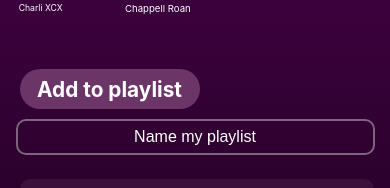
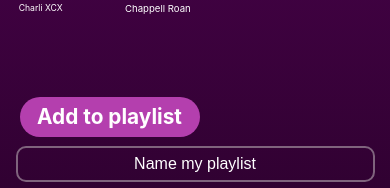
Before and after one commit to junluck/jamming_, a React (Create React App) app: page /home-page in a window 390 px wide. Both pictures are taken after a click on the picture 61 px from the left and 139 px from the top of the page. Shown: the part 232-420 px from the top of the page. Built offline with nearby package versions, Linux system fonts and the light colour scheme.

Commit message:
update responsiveness

```diff
--- a/src/Components/ExistiingPlaylist/ExistingPlaylist.css
+++ b/src/Components/ExistiingPlaylist/ExistingPlaylist.css
@@ -140,6 +140,11 @@
     margin-left: auto;
     margin-right: 30px;
     height: 40px;
+    transition: scale 100ms ease;
+
+}
+.loadMyPlaylist:active{
+    scale: 0.95;
 }
 
 .playlistAndButton{
--- a/src/Components/MyPlaylist/myPlaylist.js
+++ b/src/Components/MyPlaylist/myPlaylist.js
@@ -2,11 +2,11 @@
 import "../SearchBar/searchBar.css"
 
 //Function component that consist of all the songs being added to the playlist you want to submit to sptify
-function MyPlaylist({addPlaylist,setPlaylistName,setAddPlaylist,makePlaylist,isClicked,setIsClicked,searchResults,isClickedFour,setIsClickedFour,playlistName}){
+function MyPlaylist({addPlaylist,setPlaylistName,setAddPlaylist,makePlaylist,isClicked,setIsClicked,searchResults,isClickedFour,setIsClickedFour,playlistName,addToPlaylist,setAddToPlaylist}){
 
 return(
     <div className="addToPlaylist">
-        <div className="headingPlaylist">
+        <div className={addToPlaylist?"headingPlaylistActive":"headingPlaylist"}>
             <h3 className="addPlaylistHeading">Add to playlist</h3>
         </div>
         <input className="inputPlaylist" value={isClickedFour?"":playlistName} placeholder="Name my playlist" onChange={(e)=>{
@@ -51,6 +51,9 @@
 
                             });
                             setAddPlaylist(array)
+                            if(addPlaylist.length === 1){
+                                setAddToPlaylist(false)
+                            }
 
                         }}/>
                     </div>
--- a/src/Components/SearchBar/searchBar.css
+++ b/src/Components/SearchBar/searchBar.css
@@ -108,6 +108,16 @@
     grid-template-rows: 100%;
     align-items: center;
 
+}
+
+.headingPlaylistActive{
+    display:grid;
+    background-color: #b43fae;
+    width: 180px;
+    border-radius: 50px;
+    height:40px;
+    grid-template-rows: 100%;
+    align-items: center;
 }
 
 .addPlaylistHeading{
--- a/src/Components/SearchBar/searchBar.js
+++ b/src/Components/SearchBar/searchBar.js
@@ -3,7 +3,7 @@
 import { useState ,useEffect,useRef} from "react";
 
 //Function component that exports song search results
-function SearchBar({handlerSubmit, setSearch, setAddPlaylist, searchResults, addPlaylist, resetResults , setSearchResults , searchResultsTwo,isClicked,setIsClicked,resultHeading,searchResultsThree,isClickedFive,setSearchResultsThree}){
+function SearchBar({handlerSubmit, setSearch, setAddPlaylist, searchResults, addPlaylist, resetResults , isClicked,setIsClicked,resultHeading,searchResultsThree, setAddToPlaylist,addtoPlaylist}){
 
     const [translateAmount, setTranslateAmount] = useState(0);
     //useRef for div
@@ -118,6 +118,9 @@
                                             }
 
                                         });
+                                        if(addPlaylist.length === 1){
+                                            setAddToPlaylist(false)
+                                        }
 
                                     }}/>
                                     <img src={element.albumPhoto} className={ isClicked[index] ? "songPictureActive" : "songPictureDeactive"}  onClick={(e)=>{
@@ -125,9 +128,15 @@
                                     handleClick(index);//update the state of isclicked array when clicked
                                     element.isClick = true //make clicked true
                                     searchResultsThree[index].isClick = true //make clicked true
+                                    if(addPlaylist.length === 0){
+
+                                    }
 
                                 if(count === 0){
                                     setAddPlaylist((previous)=>[element,...previous])
+                                }
+                                if(addPlaylist.length === 0){
+                                    setAddToPlaylist(true)
                                 }
 
                                 count = 0
@@ -178,6 +187,10 @@
 
                                         });
 
+                                        if(addPlaylist.length === 1){
+                                            setAddToPlaylist(false)
+                                        }
+
                                     }}/>
                                     <img src={element.albumPhoto} className={isClicked[index] ? "songPictureActive" : "songPictureDeactive"}  onClick={(e)=>{
                                     let count = 0;
@@ -185,6 +198,10 @@
 
                                 if(count === 0){
                                     setAddPlaylist((previous)=>[element,...previous])
+                                }
+
+                                if(addPlaylist.length === 0){
+                                    setAddToPlaylist(true)
                                 }
 
                                 count = 0
--- a/src/Components/SearchPage/SearchPage.css
+++ b/src/Components/SearchPage/SearchPage.css
@@ -227,11 +227,11 @@
         display: grid;
         grid-template-columns: 100%;
         grid-template-rows: 20% 80%;
-        height:100%;
+
         width: 100%;
         margin-left: auto;
         margin-right: auto;
-        height: 100vh;
+
     }
 
     .backArrow{
@@ -336,11 +336,11 @@
         display: grid;
         grid-template-columns: 100%;
         grid-template-rows: 20% 80%;
-        height:100%;
+
         width: 100%;
         margin-left: auto;
         margin-right: auto;
-        height: 100vh;
+
     }
     .backArrow{
         margin-bottom: 0;
--- a/src/Components/SearchPage/SearchPage.js
+++ b/src/Components/SearchPage/SearchPage.js
@@ -201,6 +201,9 @@
         new Track("Girl, so confusing featuring lorde", "Charli XCX", "Girl, so confusing featuring lorde", "https://open.spotify.com/track/2YFhqZvhTpyK13gKXMKV7R", "2YFhqZvhTpyK13gKXMKV7R", "https://i.scdn.co/image/ab67616d0000b2738de3b7558f97bcb9b06fdf9b"),
         new Track("Get You (feat. Kali Uchis)", "Daniel Caesar", "Freudian", "https://open.spotify.com/track/7zFXmv6vqI4qOt4yGf3jYZ", "7zFXmv6vqI4qOt4yGf3jYZ", "https://i.scdn.co/image/ab67616d0000b2733138f891f3075c9c5d944037")
       ]);
+
+    //boolean switch for add to playlist
+    const [addToPlaylist,setAddToPlaylist] = useState(false)
     //added songs to playlist state
     const [addPlaylist,setAddPlaylist] = useState([])
     //store boolean in state
@@ -594,16 +597,16 @@
             <Search  handlerSubmit={handlerSubmit} setSearch={setSearch}/>
         </div>
         <div className='search'>
-            <SearchBar getAuthForPlaylist={getAuthForPlaylist} makePlaylist={makePlaylist} handlerSubmit={handlerSubmit} setSearch={setSearch} setPlaylistName={setPlaylistName} setAddPlaylist={setAddPlaylist} searchResults={searchResults} addPlaylist={addPlaylist} resetResults={resetResults}  setSearchResults={setSearchResults} searchResultsTwo={searchResultsTwo} isClicked={isClicked} setIsClicked={setIsClicked} resultHeading={resultHeading} searchResultsThree={searchResultsThree} isClickedFive={isClickedFive} setSearchResultsThree={setSearchResultsThree} />
+            <SearchBar getAuthForPlaylist={getAuthForPlaylist} makePlaylist={makePlaylist} handlerSubmit={handlerSubmit} setSearch={setSearch} setPlaylistName={setPlaylistName} setAddPlaylist={setAddPlaylist} searchResults={searchResults} addPlaylist={addPlaylist} resetResults={resetResults}  setSearchResults={setSearchResults} searchResultsTwo={searchResultsTwo} isClicked={isClicked} setIsClicked={setIsClicked} resultHeading={resultHeading} searchResultsThree={searchResultsThree} isClickedFive={isClickedFive} setSearchResultsThree={setSearchResultsThree} setAddToPlaylist={setAddToPlaylist} addToPlaylist={addToPlaylist}/>
         </div>
         <div className='playlists'>
-            <MyPlaylist setAddPlaylist = {setAddPlaylist} setPlaylistName={setPlaylistName} makePlaylist={makePlaylist} addPlaylist={addPlaylist} isClicked={isClicked} setIsClicked={setIsClicked} searchResults={searchResults} isClickedFour={isClickedFour} setIsClickedFour={setIsClickedFour} playlistName={playlistName}/>
+            <MyPlaylist setAddPlaylist = {setAddPlaylist} setPlaylistName={setPlaylistName} makePlaylist={makePlaylist} addPlaylist={addPlaylist} isClicked={isClicked} setIsClicked={setIsClicked} searchResults={searchResults} isClickedFour={isClickedFour} setIsClickedFour={setIsClickedFour} playlistName={playlistName} addToPlaylist={addToPlaylist} setAddToPlaylist={setAddToPlaylist} />
         </div>
         <div className={playlistClicked?"searchTwoDeactive":"searchTwo"}>
-            <SearchBar getAuthForPlaylist={getAuthForPlaylist} makePlaylist={makePlaylist} handlerSubmit={handlerSubmit} setSearch={setSearch} setPlaylistName={setPlaylistName} setAddPlaylist={setAddPlaylist} searchResults={searchResults} addPlaylist={addPlaylist} resetResults={resetResults}  setSearchResults={setSearchResults} searchResultsTwo={searchResultsTwo} isClicked={isClicked} setIsClicked={setIsClicked} resultHeading={resultHeading} searchResultsThree={searchResultsThree} isClickedFive={isClickedFive} setSearchResultsThree={setSearchResultsThree} />
+            <SearchBar getAuthForPlaylist={getAuthForPlaylist} makePlaylist={makePlaylist} handlerSubmit={handlerSubmit} setSearch={setSearch} setPlaylistName={setPlaylistName} setAddPlaylist={setAddPlaylist} searchResults={searchResults} addPlaylist={addPlaylist} resetResults={resetResults}  setSearchResults={setSearchResults} searchResultsTwo={searchResultsTwo} isClicked={isClicked} setIsClicked={setIsClicked} resultHeading={resultHeading} searchResultsThree={searchResultsThree} isClickedFive={isClickedFive} setSearchResultsThree={setSearchResultsThree} setAddToPlaylist={setAddToPlaylist} addToPlaylist={addToPlaylist}/>
         </div>
         <div className={playlistClicked?"playlistsTwoDeactive":"playlistsTwo"}>
-            <MyPlaylist setAddPlaylist = {setAddPlaylist} setPlaylistName={setPlaylistName} makePlaylist={makePlaylist} addPlaylist={addPlaylist} isClicked={isClicked} setIsClicked={setIsClicked} searchResults={searchResults} isClickedFour={isClickedFour} setIsClickedFour={setIsClickedFour} playlistName={playlistName}/>
+            <MyPlaylist setAddPlaylist = {setAddPlaylist} setPlaylistName={setPlaylistName} makePlaylist={makePlaylist} addPlaylist={addPlaylist} isClicked={isClicked} setIsClicked={setIsClicked} searchResults={searchResults} isClickedFour={isClickedFour} setIsClickedFour={setIsClickedFour} playlistName={playlistName} addToPlaylist={addToPlaylist} setAddToPlaylist={setAddToPlaylist} />
         </div>
         <div className='existingPlay'>
             <ExistingPlaylist handlerL={handlerL} arrayOfPlayistNamesAndIds={arrayOfPlayistNamesAndIds} handleExistingPlaylist={handleExistingPlaylist} isClickedTwo={isClickedTwo} arrowDown={arrowDown} isClickedThree={isClickedThree} loading={loading} setLoading={setLoading}/>
```
